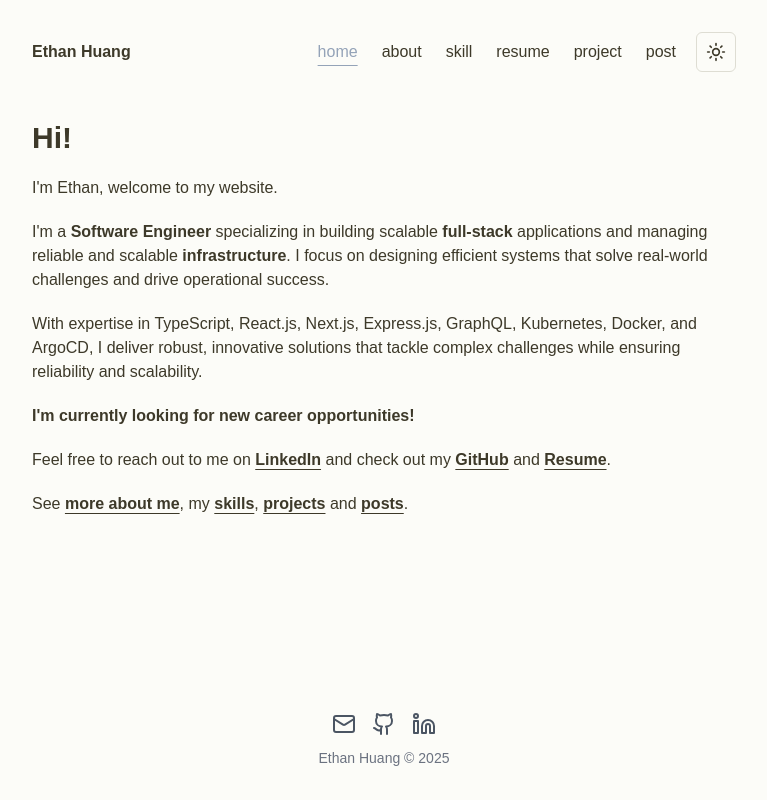
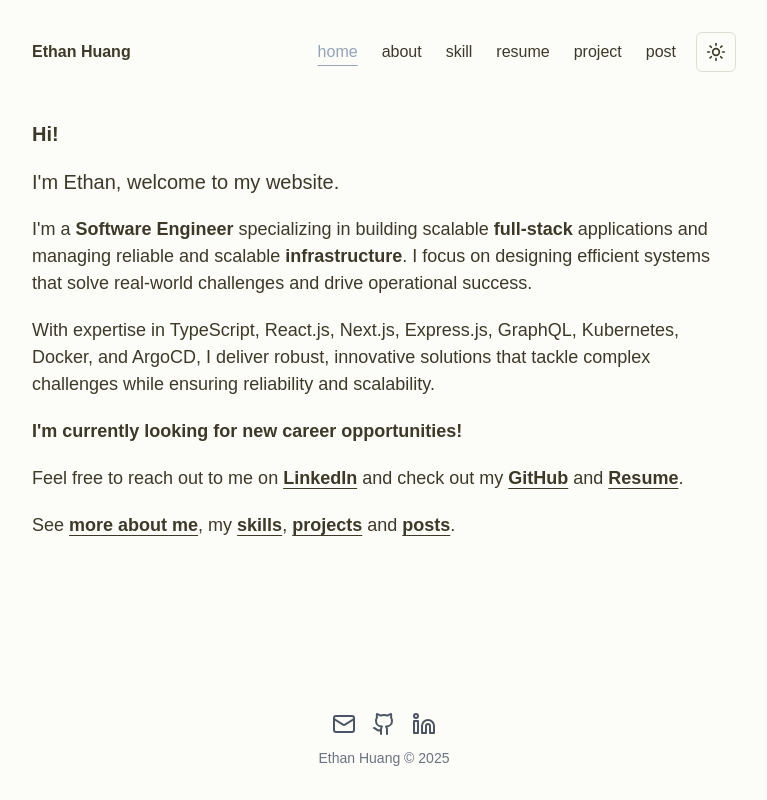
Before and after one commit to ethanh6/ethanhuang.dev, a Next.js app: page / in a window 1280 px wide. Shown: the whole page, without its empty margins (256-1023 px from the left). Built offline with nearby package versions, Linux system fonts and the light colour scheme; a web font is replaced by a local one.

Commit message:
udpate font size

```diff
--- a/src/app/about/page.tsx
+++ b/src/app/about/page.tsx
@@ -11,7 +11,7 @@ type Props = {};
 
 const Home: NextPage<Props> = () => {
   return (
-    <article className="prose dark:prose-dark md:prose-lg prose-p:text-lg my-8 transition-colors">
+    <article className="my-8 transition-colors">
       <div className="space-y-3 md:space-y-5">
         <p>
           {' '}
--- a/src/app/layout.tsx
+++ b/src/app/layout.tsx
@@ -47,9 +47,9 @@ export default function RootLayout({
           enableColorScheme={true}
         >
           <div className="h-full w-full max-w-3xl flex-1">
-            <div className="mx-auto h-full w-full px-4 sm:px-6 lg:px-8 antialiased">
+            <div className="mx-auto h-full w-full px-4 antialiased sm:px-6 lg:px-8">
               <Header />
-              <div className="prose dark:prose-dark mx-auto w-full max-w-none overflow-auto">
+              <div className="prose dark:prose-dark mx-auto w-full max-w-none overflow-auto text-[18px]">
                 {children}
               </div>
             </div>
--- a/src/app/page.tsx
+++ b/src/app/page.tsx
@@ -3,14 +3,14 @@ import Me from '@images/me.jpg';
 
 export default function Home() {
   return (
-    <article className="prose dark:prose-dark md:prose-lg prose-p:text-lg my-8 space-y-3 transition-colors md:space-y-5">
-      <p className="highlight text-3xl">Hi!</p>
-      <p className="">I'm Ethan, welcome to my website.</p>
+    <article className="my-8 space-y-3 transition-colors md:space-y-5">
+      <p className="highlight text-xl">Hi!</p>
+      <p className="text-xl">I'm Ethan, welcome to my website.</p>
       <p className="">
         {' '}
         I'm a <span className="highlight">Software Engineer</span> specializing
         in building scalable <span className="highlight"> full-stack </span>
-        applications and managing reliable and scalable {' '}
+        applications and managing reliable and scalable{' '}
         <span className="highlight">infrastructure</span>. I focus on designing
         efficient systems that solve real-world challenges and drive operational
         success.{' '}
@@ -23,7 +23,10 @@ export default function Home() {
         scalability.{' '}
       </p>
 
-      <p className="highlight"> I'm currently looking for new career opportunities! </p>
+      <p className="highlight">
+        {' '}
+        I'm currently looking for new career opportunities!{' '}
+      </p>
 
       <p className="">
         Feel free to reach out to me on{' '}
@@ -49,7 +52,7 @@ export default function Home() {
         <a href="/about" className="highlight-link">
           more about me
         </a>
-        ,{' '}my{' '}
+        , my{' '}
         <a href="/skill" className="highlight-link">
           skills
         </a>
--- a/src/app/resume/page.tsx
+++ b/src/app/resume/page.tsx
@@ -10,7 +10,7 @@ type Props = {};
 
 const Home: NextPage<Props> = () => {
   return (
-    <article className="prose dark:prose-dark md:prose-lg prose-p:text-lg my-8 transition-colors md:space-y-5">
+    <article className="my-8 transition-colors md:space-y-5">
       <div className="flex items-center justify-end text-right text-gray-700 dark:text-gray-300">
         <a
           href="/files/Resume-Ethan-Huang.pdf"
--- a/src/app/skill/page.tsx
+++ b/src/app/skill/page.tsx
@@ -10,7 +10,7 @@ type Props = {};
 
 const Home: NextPage<Props> = () => {
   return (
-    <article className="prose dark:prose-dark md:prose-lg prose-p:text-lg my-8 space-y-3 transition-colors md:space-y-5">
+    <article className="my-8 space-y-3 transition-colors md:space-y-5">
       <div className="mt-4 grid grid-cols-1 gap-4 text-gray-700 dark:text-gray-300 sm:grid-cols-2 md:grid-cols-4">
         <div>
           <p className="highlight my-4 text-xl">Full-stack Development</p>
--- a/src/components/PostLayout.tsx
+++ b/src/components/PostLayout.tsx
@@ -7,7 +7,7 @@ export default async function PostLayout({ children }) {
   return (
     <>
       <div className="transition-colors dark:divide-gray-700">
-        <div className="prose prose-quoteless prose-neutral dark:prose-invert">
+        <div className="prose-quoteless">
           {children}
         </div>
       </div>
```
